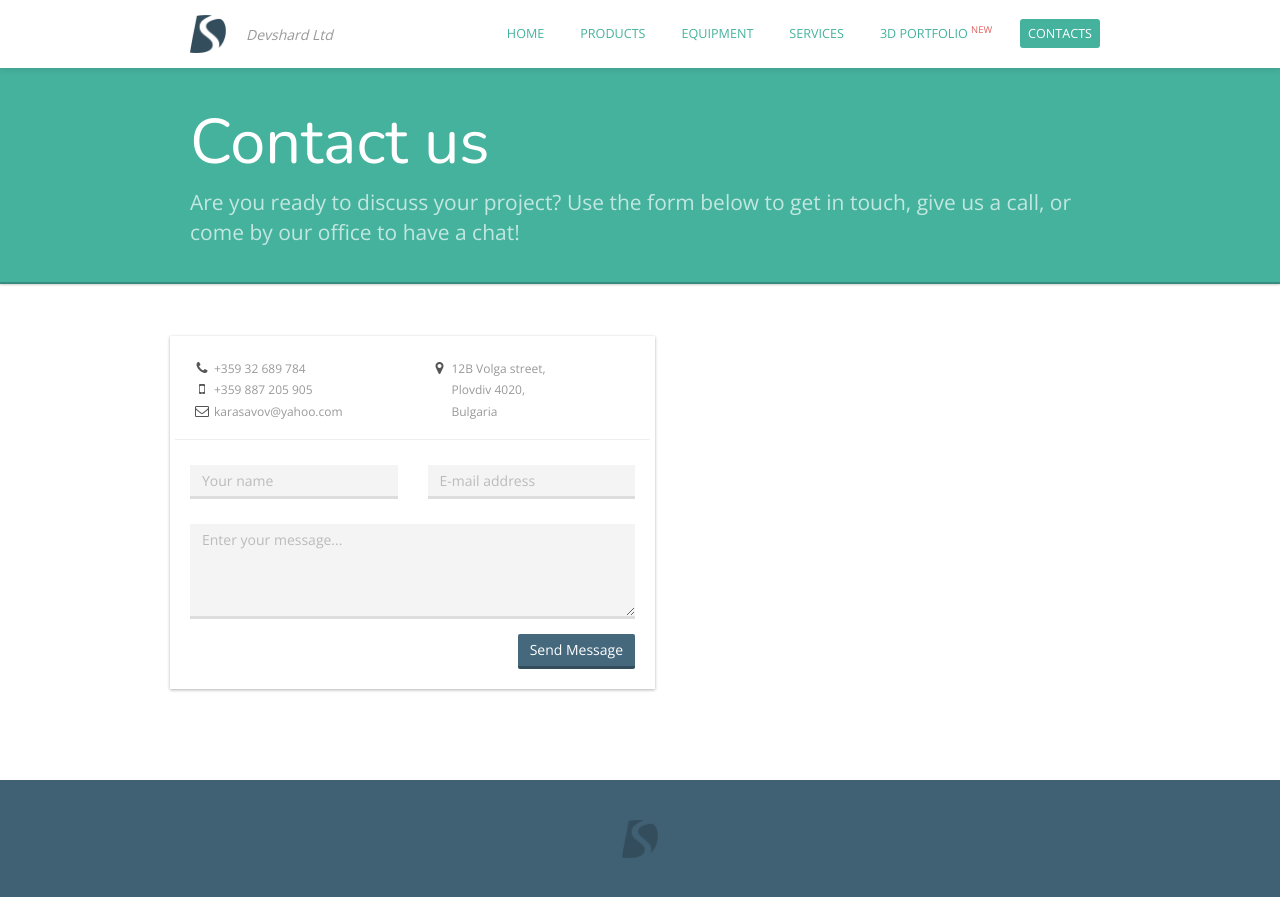
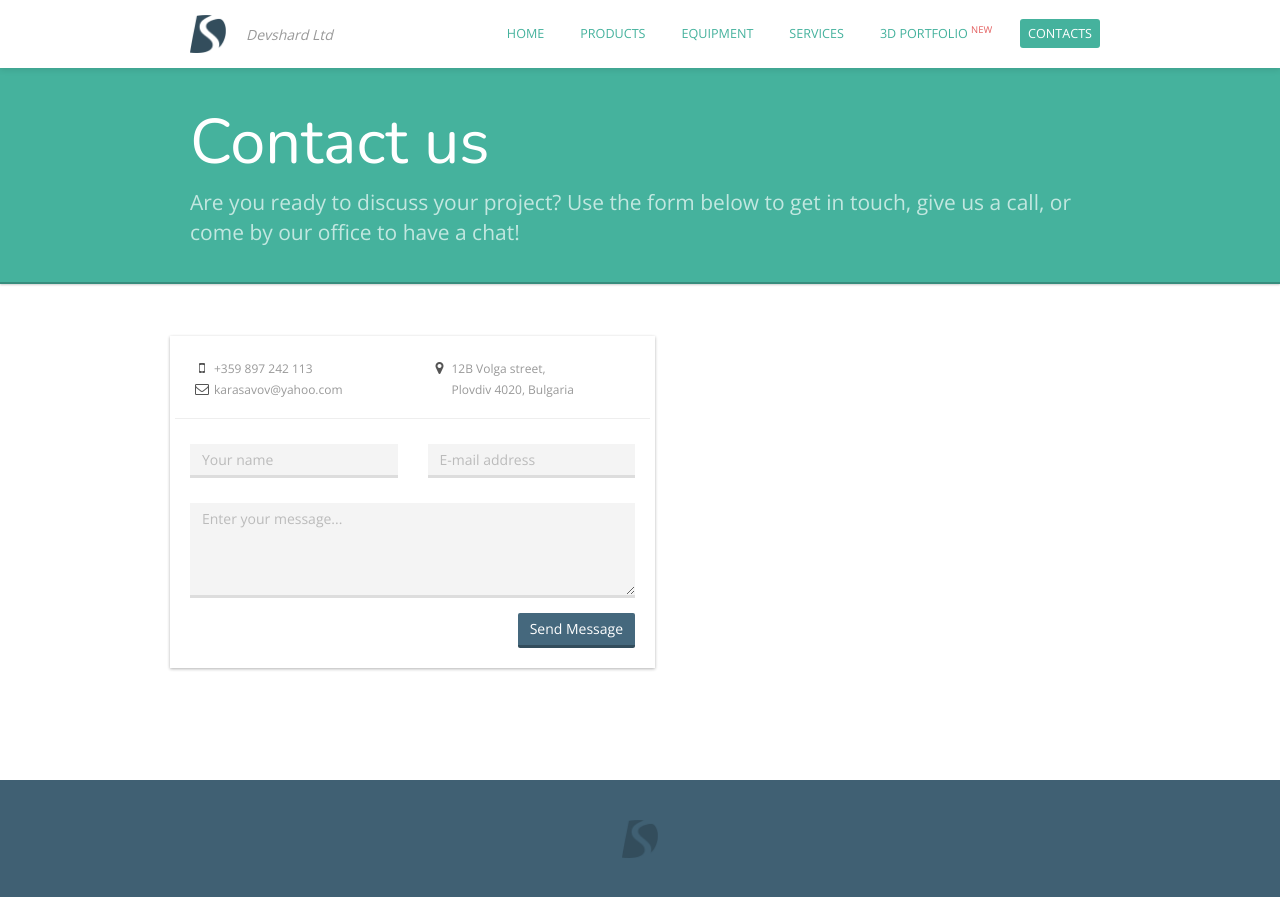
Before and after one commit to muxcmux/blastavtomati.com, a Jekyll site: the page built from contacts.html, in a window 1280 px wide. Shown: the top 897 px of the page. Built offline with Jekyll 4.4.1, drawn with Linux system fonts in a browser that asks for light colours; nearby versions of some CDN libraries; Markdown is read by kramdown in place of the engine named in the settings.

Commit message:
update contact details

```diff
--- a/contacts.html
+++ b/contacts.html
@@ -19,14 +19,12 @@ main_nav: contacts
     <div class="loading-overlay hide"></div>
     <div class="row company-info">
       <ul class="col-xs-6">
-        <li class="phone">+359 32 689 784</li>
-        <li class="mobile">+359 887 205 905 </li>
+        <li class="mobile">+359 897 242 113 </li>
         <li class="mail">karasavov@yahoo.com</li>
       </ul>
       <ul class="col-xs-6">
         <li class="address">12B Volga street,</li>
-        <li>Plovdiv 4020,</li>
-        <li>Bulgaria</li>
+        <li>Plovdiv 4020, Bulgaria</li>
       </ul>
     </div>
     <div class="thanks hide">
```
